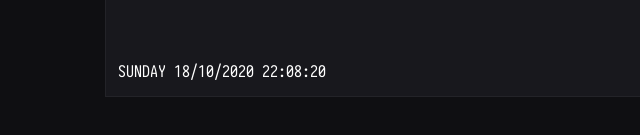
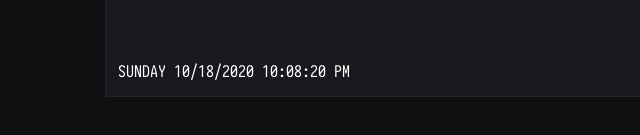
Before and after one commit to shock-dzo/shock-dzo.github.io, a plain HTML site: page index.html in a window 1280 px wide. Shown: the part 595-730 px from the top of the page, 0-640 px from the left. Drawn offline with Linux system fonts and the light colour scheme.

Commit message:
Update index.html

```diff
--- a/index.html
+++ b/index.html
@@ -91,14 +91,16 @@
 			function updateClock() {
 				var days = ['SUNDAY','MONDAY','TUESDAY','WEDNESDAY','THURSDAY','FRIDAY','SATURDAY'];
 				var m = new Date();
+				var hours = m.getHours() % 12;
+				hours = hours ? hours : 12;
 				var dateString =
 				(days[ m.getDay() ]) + " " +
+				("0" + (m.getMonth()+1)).slice(-2) +"/"+
 				("0" + m.getDate()).slice(-2) + "/" +
-				("0" + (m.getMonth()+1)).slice(-2) +"/"+
 				m.getFullYear() +" "+
-				("0" + m.getHours()).slice(-2) + ":" +
-				("0" + m.getMinutes()).slice(-2) + ":" +
-				("0" + m.getSeconds()).slice(-2);
+				("00" + hours).slice(-2) + ":" +
+				("00" + m.getMinutes()).slice(-2) + ":" +
+				("00" + m.getSeconds()).slice(-2) + ' ' + (m.getHours() >= 12 ? 'PM' : 'AM');
 
 				// set the content of the element with the ID codes to the formatted string
 				document.getElementById('codes').innerHTML = dateString;
```
